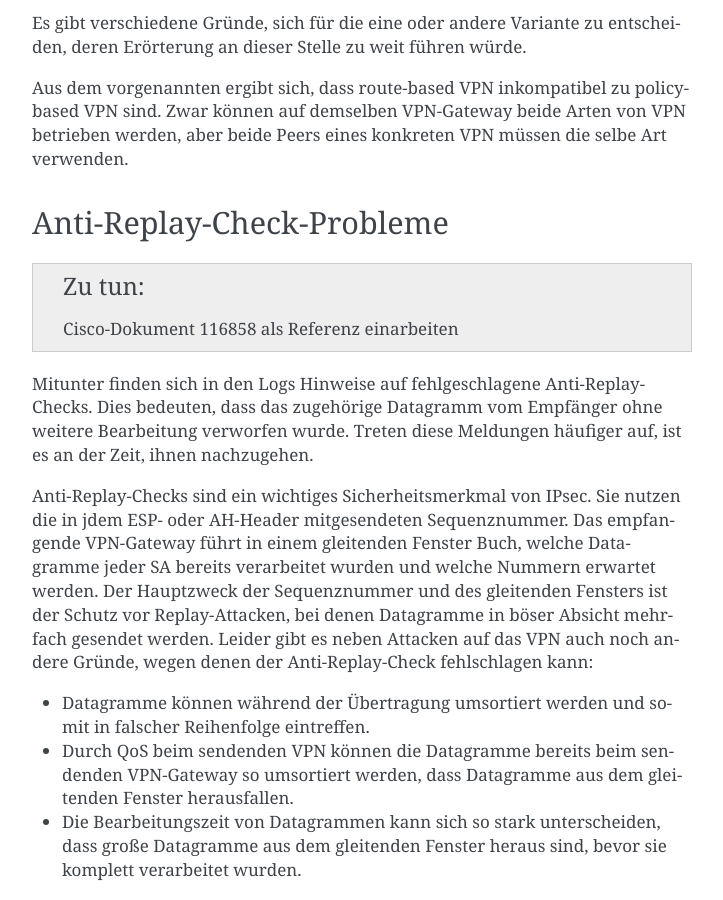
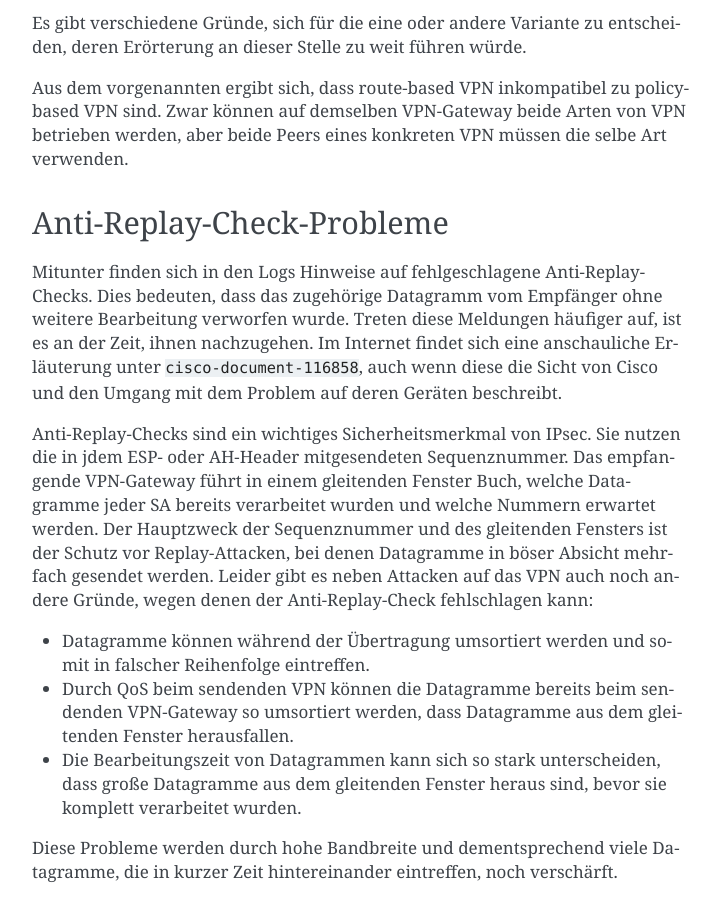
Before and after one commit to matwei-books/Fehlersuche-bei-IPsec-VPN-mit-IKEv2, a Sphinx documentation site: the page built from source/fehler/ursachen.rst, in a window 1280 px wide and 900 px high, scrolled down 12298 px. Shown: the whole window, without its empty margins (388-1111 px from the left). Built offline with Sphinx 7.4.7, drawn with Linux system fonts in a browser that asks for light colours; cross-references to code outside the pages are shown as plain code.

Commit message:
Cisco-Dokument 116858 als Referenz eingearbeitet

```diff
--- a/source/anhang/troubleshoot-ipsec.bib
+++ b/source/anhang/troubleshoot-ipsec.bib
@@ -398,3 +398,9 @@
   publisher = {RFC Editor},
   institution = {RFC Editor},
 }
+
+@Misc{cisco-document-116858,
+  title         = {IPSec Anti-Replay Check Failures},
+  note          = {Accessed: 2019-02-15},
+  url           = {https://www.cisco.com/c/en/us/support/docs/ip/internet-key-exchange-ike/116858-problem-replay-00.html},
+}
--- a/source/fehler/ursachen.rst
+++ b/source/fehler/ursachen.rst
@@ -626,14 +626,15 @@ verwenden.
 Anti-Replay-Check-Probleme
 --------------------------
 
-.. todo:: Cisco-Dokument 116858 als Referenz einarbeiten
-
 Mitunter finden sich in den Logs Hinweise auf fehlgeschlagene
 Anti-Replay-Checks.
 Dies bedeuten, dass das zugehörige Datagramm vom Empfänger ohne weitere
 Bearbeitung verworfen wurde.
 Treten diese Meldungen häufiger auf, ist es an der Zeit, ihnen
 nachzugehen.
+Im Internet findet sich eine anschauliche Erläuterung unter
+:cite:`cisco-document-116858`, auch wenn diese die Sicht von Cisco
+und den Umgang mit dem Problem auf deren Geräten beschreibt.
 
 Anti-Replay-Checks sind ein wichtiges Sicherheitsmerkmal von IPsec.
 Sie nutzen die in jdem ESP- oder AH-Header mitgesendeten Sequenznummer.
```
